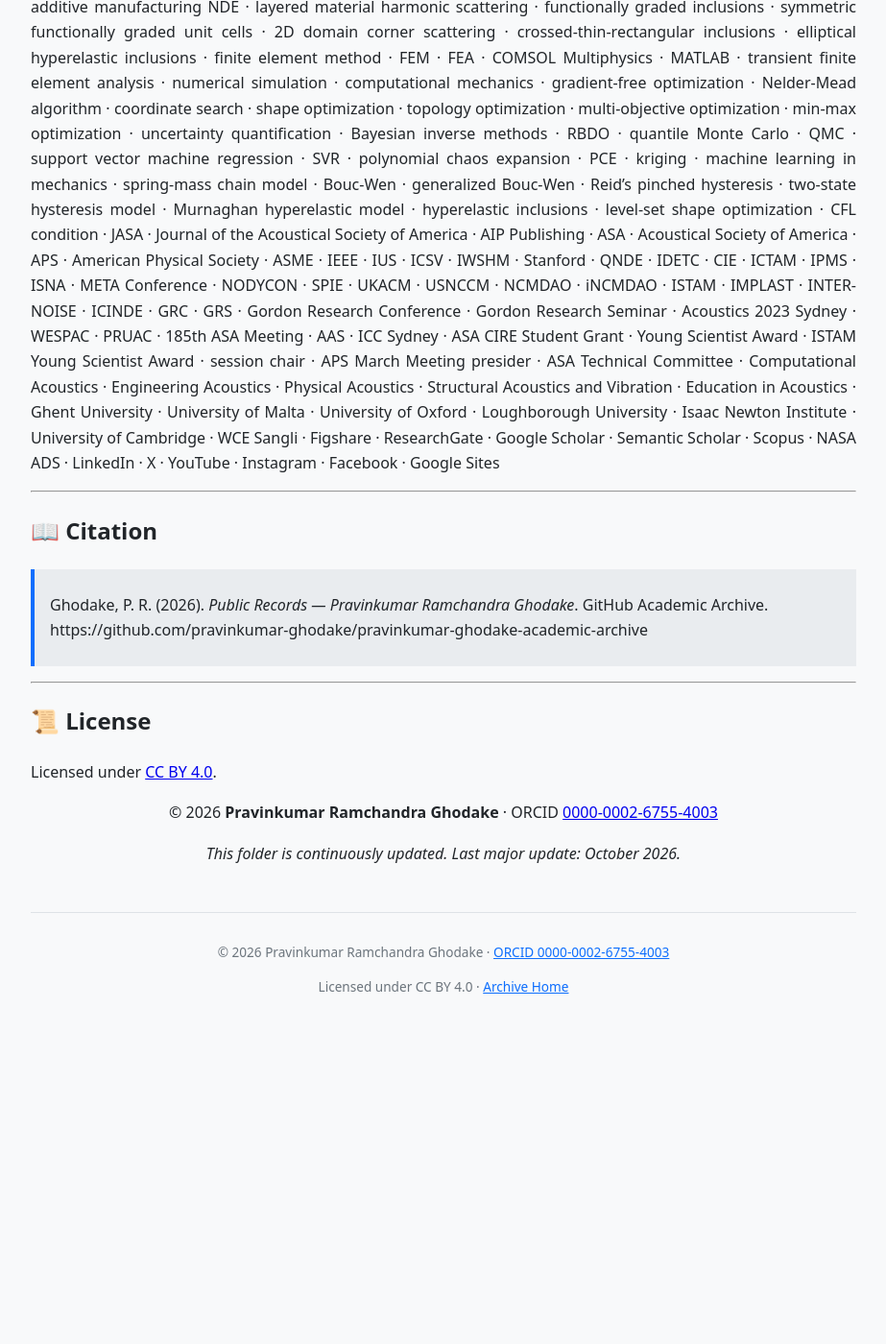
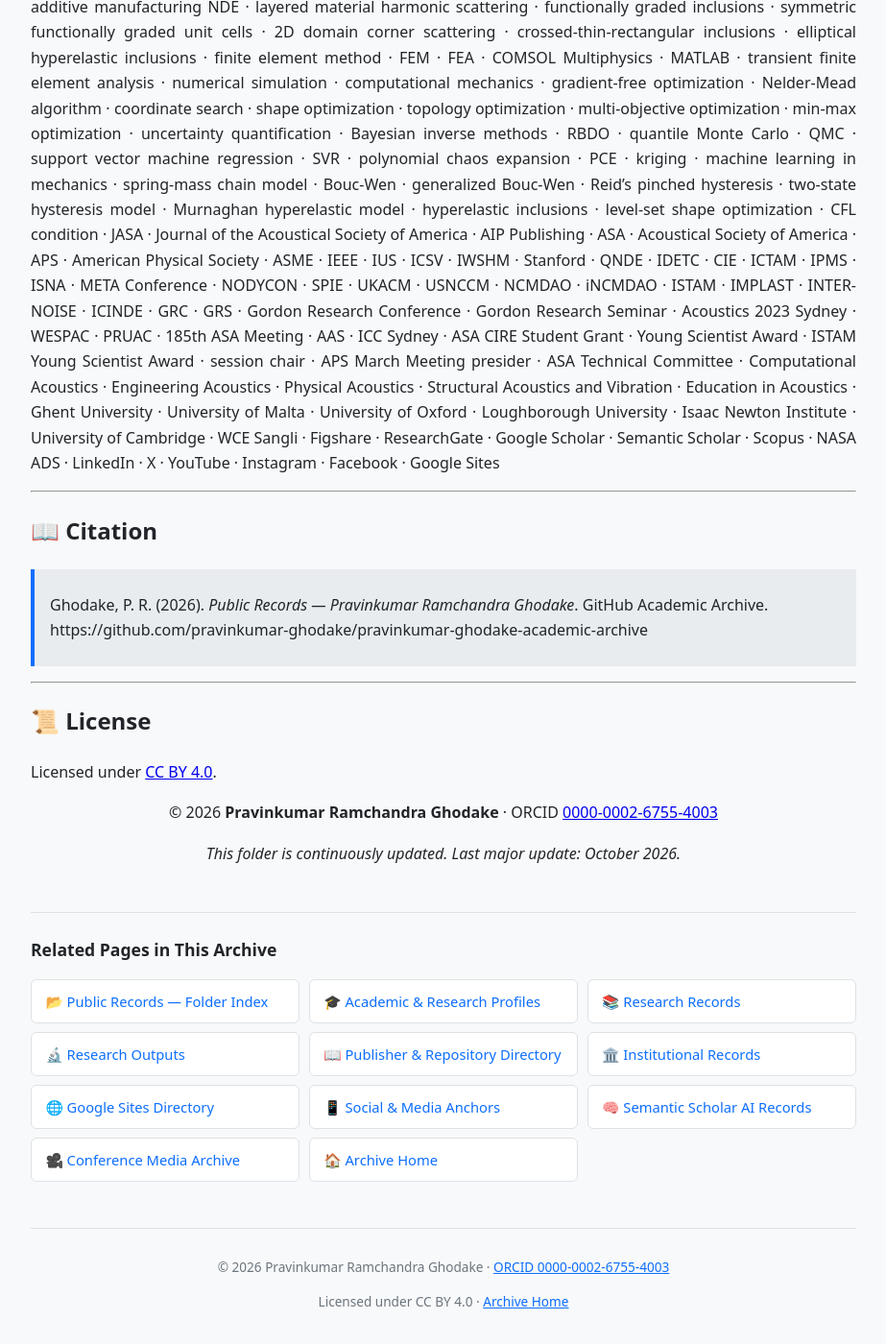
Before and after one commit to pravinkumar-ghodake/pravinkumar-ghodake-academic-archive, a Jekyll site: the page built from 01-public-records/index.md, in a window 1280 px wide and 1400 px high, scrolled down 6005 px. Shown: the whole window at 96% size, without its empty margins (178-1101 px from the left). Built offline with Jekyll 4.4.1, drawn with Linux system fonts in a browser that asks for light colours; our own code applies the rules of GitHub Pages for plain Markdown files; before the commit the page ends 7076 px from its top, so only the background shows below that.

Commit message:
Update default.html

```diff
--- a/_layouts/default.html
+++ b/_layouts/default.html
@@ -36,8 +36,17 @@
     main pre code { background: none; padding: 0; }
     footer.archive-footer { margin-top: 3rem; padding-top: 1rem; border-top: 1px solid #dee2e6; font-size: .85rem; color: #6c757d; text-align: center; }
     footer.archive-footer a { color: #0d6efd; }
+
+    /* ===== PHASE C: Related pages internal-linking section ===== */
+    section.related-pages { margin-top: 3rem; padding-top: 1.5rem; border-top: 1px solid #dee2e6; }
+    section.related-pages h2 { font-size: 1.1rem; margin: 0 0 1rem; color: #212529; }
+    section.related-pages ul { list-style: none; padding: 0; margin: 0; display: grid; grid-template-columns: repeat(auto-fill, minmax(240px, 1fr)); gap: 0.6rem; }
+    section.related-pages li { margin: 0; }
+    section.related-pages a { display: block; padding: 0.6rem 0.9rem; background: #ffffff; border: 1px solid #dee2e6; border-radius: 6px; color: #0d6efd; text-decoration: none; font-size: 0.92rem; transition: all 0.15s; }
+    section.related-pages a:hover { border-color: #0d6efd; transform: translateY(-1px); background: #f8f9fa; }
   </style>
-    <!-- ===== PHASE B: WebSite JSON-LD (sitelinks / site name eligibility) ===== -->
+
+  <!-- ===== PHASE B: WebSite JSON-LD (sitelinks / site name eligibility) ===== -->
   <script type="application/ld+json">
   {
     "@context": "https://schema.org",
@@ -84,7 +93,6 @@
   }
   </script>
 </head>
-</head>
 <body>
   <header class="archive-header">
     <a href="{{ site.baseurl }}/">← {{ site.author }}</a>
@@ -96,6 +104,26 @@
   <main>
     {{ content }}
   </main>
+
+  <!-- ===== PHASE C: Related pages internal cross-linking ===== -->
+  <section class="related-pages" aria-label="Related pages in this archive">
+    <h2>Related Pages in This Archive</h2>
+    <ul>
+      <li><a href="{{ site.baseurl }}/01-public-records/">📂 Public Records — Folder Index</a></li>
+      <li><a href="{{ site.baseurl }}/01-public-records/academic-profiles/">🎓 Academic &amp; Research Profiles</a></li>
+      <li><a href="{{ site.baseurl }}/01-public-records/research-records/">📚 Research Records</a></li>
+      <li><a href="{{ site.baseurl }}/01-public-records/research-outputs/">🔬 Research Outputs</a></li>
+      <li><a href="{{ site.baseurl }}/01-public-records/publisher-directory/">📖 Publisher &amp; Repository Directory</a></li>
+      <li><a href="{{ site.baseurl }}/01-public-records/institutional-records/">🏛️ Institutional Records</a></li>
+      <li><a href="{{ site.baseurl }}/01-public-records/google-sites-directory/">🌐 Google Sites Directory</a></li>
+      <li><a href="{{ site.baseurl }}/01-public-records/social-media-anchors/">📱 Social &amp; Media Anchors</a></li>
+      <li><a href="{{ site.baseurl }}/01-public-records/semantic-scholar-records/">🧠 Semantic Scholar AI Records</a></li>
+      <li><a href="{{ site.baseurl }}/01-public-records/conference-media-archive/">🎥 Conference Media Archive</a></li>
+      <li><a href="{{ site.baseurl }}/">🏠 Archive Home</a></li>
+    </ul>
+  </section>
+  <!-- ===== END PHASE C ===== -->
+
   <footer class="archive-footer">
     <p>© 2026 {{ site.author }} · <a href="https://orcid.org/0000-0002-6755-4003">ORCID 0000-0002-6755-4003</a></p>
     <p>Licensed under CC BY 4.0 · <a href="{{ site.baseurl }}/">Archive Home</a></p>
```
